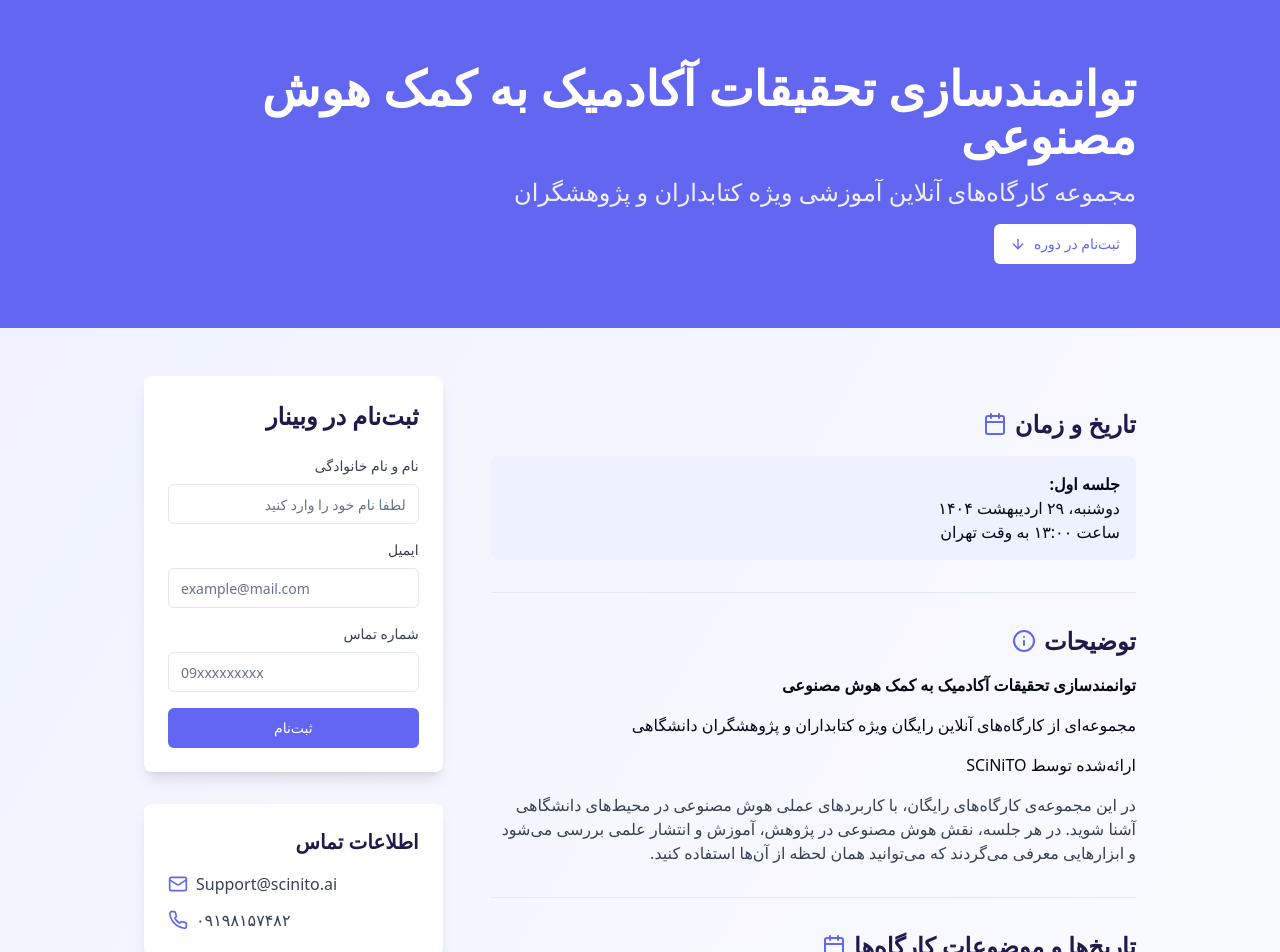
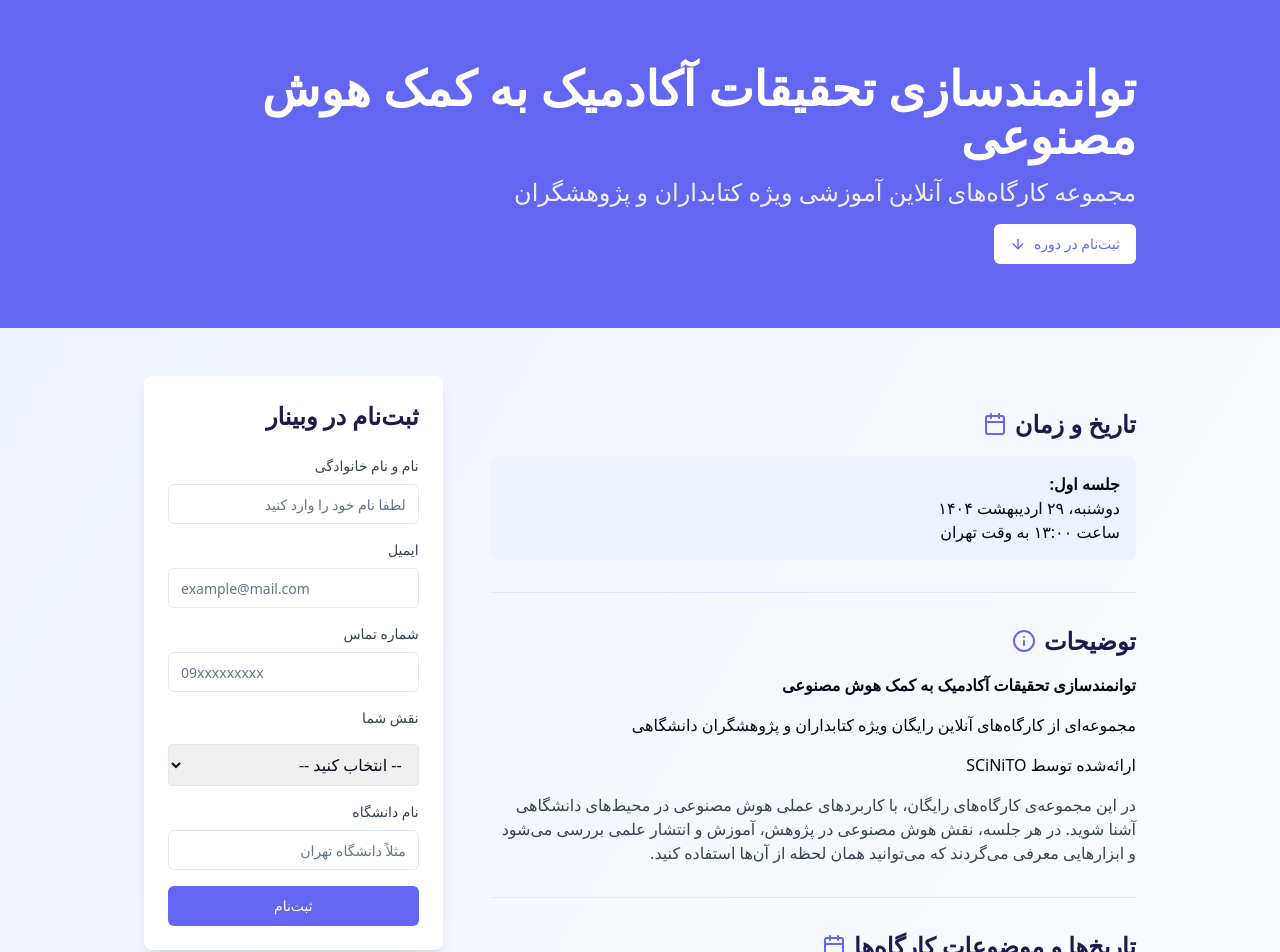
Before and after one commit to fereshtehfallah/ai-empower-webinar-series, a React (Vite) app: page / in a window 1280 px wide. Shown: the top 952 px of the page. Built offline with nearby package versions, Linux system fonts and the light colour scheme; a web font is replaced by a local one.

Commit message:
Update RegistrationForm.tsx
add role and university

```diff
--- a/src/components/RegistrationForm.tsx
+++ b/src/components/RegistrationForm.tsx
@@ -1,7 +1,7 @@
-
 import React, { useState } from 'react';
 import { Button } from "@/components/ui/button";
 import { Input } from "@/components/ui/input";
+import { Select, SelectItem } from "@/components/ui/select";
 import { toast } from "sonner";
 import { supabase } from "@/integrations/supabase/client";
 import { useForm } from "react-hook-form";
@@ -18,6 +18,8 @@ type RegistrationFormData = {
   name: string;
   email: string;
   phone: string;
+  role: string;
+  university: string;
 };
 
 const RegistrationForm = () => {
@@ -30,6 +32,8 @@ const RegistrationForm = () => {
       name: '',
       email: '',
       phone: '',
+      role: '',
+      university: '',
     },
   });
 
@@ -37,7 +41,6 @@ const RegistrationForm = () => {
     setIsSubmitting(true);
 
     try {
-      // Insert data into Supabase
       const { data: insertedData, error } = await supabase
         .from('webinar_registrations')
         .insert([data])
@@ -45,7 +48,6 @@ const RegistrationForm = () => {
 
       if (error) {
         if (error.code === '23505') {
-          // Unique constraint violation (duplicate email)
           toast.error("این ایمیل قبلا ثبت شده است");
         } else {
           console.error("Supabase error:", error);
@@ -53,7 +55,6 @@ const RegistrationForm = () => {
         }
       } else {
         toast.success("ثبت‌نام شما با موفقیت انجام شد");
-        // Store registration ID and show additional info form
         if (insertedData && insertedData.length > 0) {
           setRegistrationId(insertedData[0].id);
           setShowAdditionalInfo(true);
@@ -152,6 +153,50 @@ const RegistrationForm = () => {
               )}
             />
 
+            <FormField
+              control={form.control}
+              name="role"
+              rules={{ required: "نقش شما الزامی است" }}
+              render={({ field }) => (
+                <FormItem>
+                  <label htmlFor="role" className="block mb-2 text-sm font-medium text-gray-700">نقش شما</label>
+                  <FormControl>
+                    <select
+                      id="role"
+                      className="w-full border rounded px-3 py-2 text-right"
+                      {...field}
+                    >
+                      <option value="">-- انتخاب کنید --</option>
+                      <option value="student">دانشجو</option>
+                      <option value="faculty">هیئت علمی</option>
+                      <option value="librarian">کتابدار</option>
+                    </select>
+                  </FormControl>
+                  <FormMessage className="text-right text-red-500 text-xs mt-1" />
+                </FormItem>
+              )}
+            />
+
+            <FormField
+              control={form.control}
+              name="university"
+              rules={{ required: "نام دانشگاه الزامی است" }}
+              render={({ field }) => (
+                <FormItem>
+                  <label htmlFor="university" className="block mb-2 text-sm font-medium text-gray-700">نام دانشگاه</label>
+                  <FormControl>
+                    <Input
+                      id="university"
+                      placeholder="مثلاً دانشگاه تهران"
+                      className="text-right"
+                      {...field}
+                    />
+                  </FormControl>
+                  <FormMessage className="text-right text-red-500 text-xs mt-1" />
+                </FormItem>
+              )}
+            />
+
             <Button
               type="submit"
               className="w-full bg-webinar-primary hover:bg-webinar-accent text-white"
@@ -163,7 +208,6 @@ const RegistrationForm = () => {
         </Form>
       </div>
 
-      {/* Additional Information Dialog */}
       <AdditionalInfoForm
         isOpen={showAdditionalInfo}
         onClose={handleAdditionalInfoClose}
```
